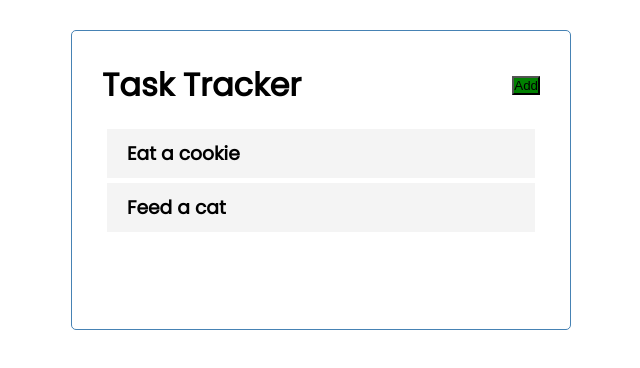
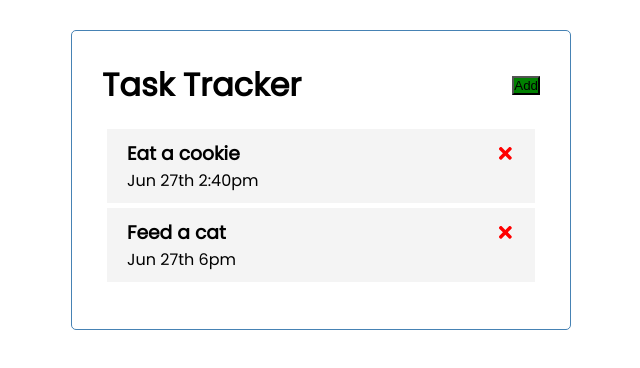
Before and after one commit to czwartaoslpoj/task_app_with_react, a React (Create React App) app: page / in a window 1280 px wide. Shown: the top 368 px of the page, without its empty margins (319-959 px from the left). Built offline with nearby package versions, Linux system fonts and the light colour scheme.

Commit message:
Add delete icon

```diff
--- a/src/components/Task.js
+++ b/src/components/Task.js
@@ -1,7 +1,10 @@
+import { FaTimes } from 'react-icons/fa'
+
 const Task = ({ task }) => {
     return (
         <div className='task'>
-            <h3>{task.text}</h3>
+            <h3>{task.text} <FaTimes style={{ color:'red', cursor: 'pointer'}} /> </h3>
+            <p> {task.day} </p>
         </div>
     )
 }
```
